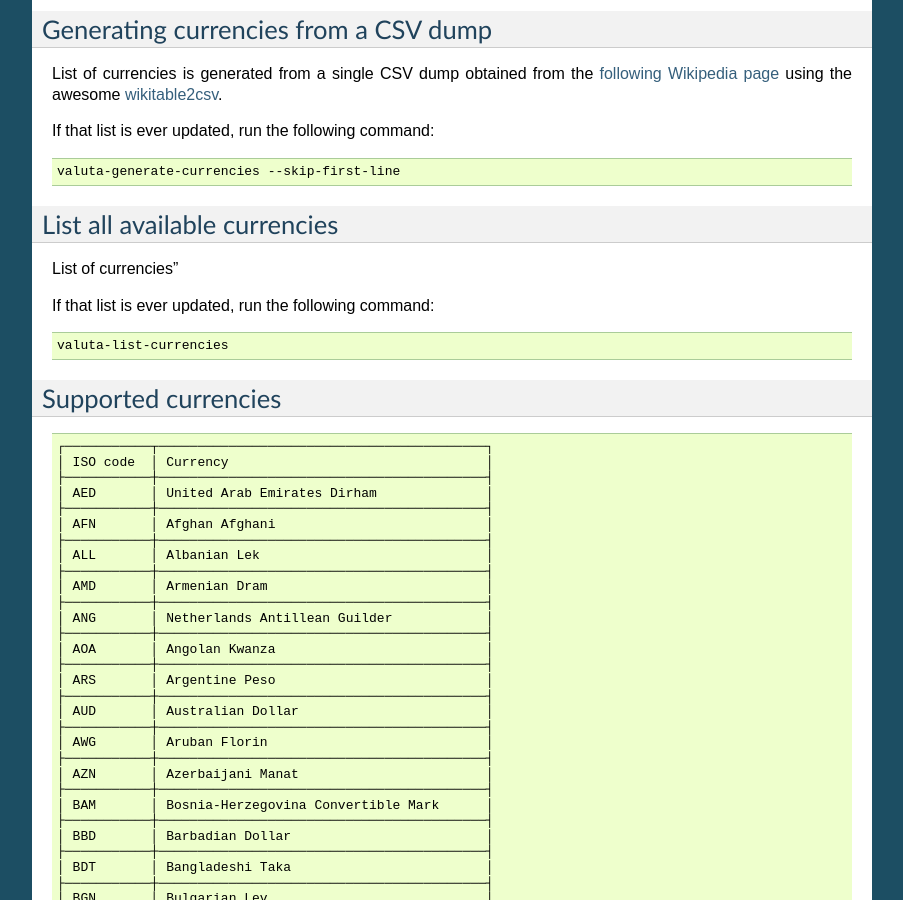
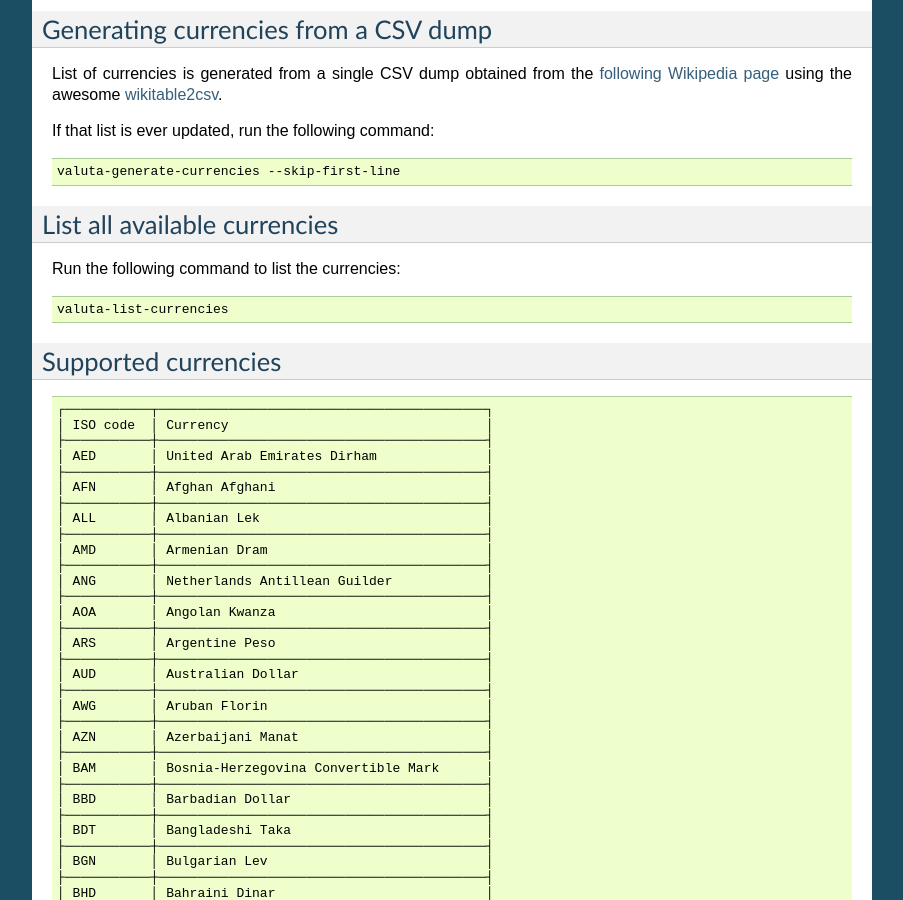
Before and after one commit to barseghyanartur/valuta, a Sphinx documentation site: the page built from docs/index.rst, in a window 1280 px wide and 900 px high, scrolled down 2104 px. Shown: the whole window, without its empty margins (198-1101 px from the left). Built offline with Sphinx 7.4.7, drawn with Linux system fonts in a browser that asks for light colours.

Commit message:
Update index.rst

```diff
--- a/docs/index.rst
+++ b/docs/index.rst
@@ -159,9 +159,7 @@ If that list is ever updated, run the following command:
 
 List all available currencies
 =============================
-List of currencies"
-
-If that list is ever updated, run the following command:
+Run the following command to list the currencies:
 
 .. code-block:: shell-script
 
```
